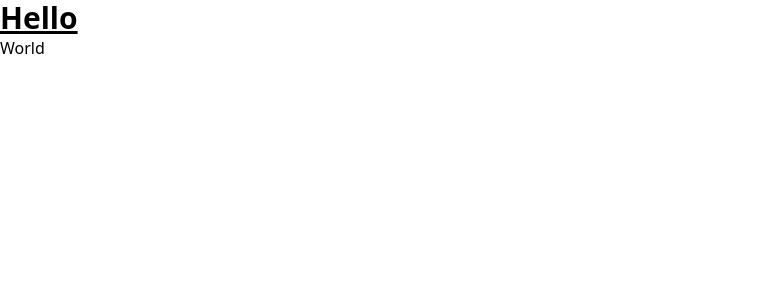
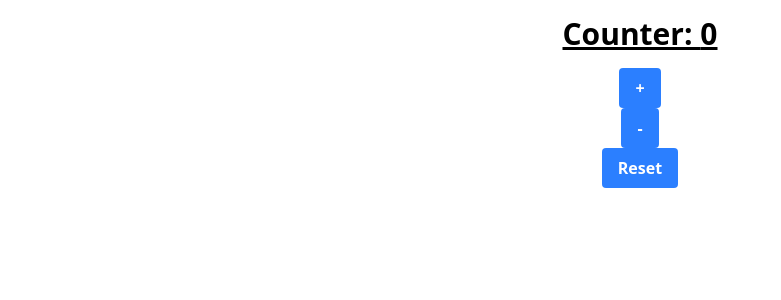
Before and after one commit to Eran2001/react-course, a React (Vite) app: page / in a window 1280 px wide. Shown: the top 300 px of the page, without its empty margins (0-781 px from the left). Built offline with nearby package versions, Linux system fonts and the light colour scheme.

Commit message:
add zustand state

```diff
--- a/package.json
+++ b/package.json
@@ -16,7 +16,8 @@
     "react": "^19.0.0",
     "react-dom": "^19.0.0",
     "react-router-dom": "^7.2.0",
-    "tailwindcss": "^4.0.14"
+    "tailwindcss": "^4.0.14",
+    "zustand": "^5.0.3"
   },
   "devDependencies": {
     "@eslint/js": "^9.19.0",
--- a/src/App.jsx
+++ b/src/App.jsx
@@ -1,8 +1,31 @@
+import useCounterStore from "./store";
+
 const FocusInput = () => {
+  const { count, increment, decrement, reset } = useCounterStore();
+
   return (
-    <div>
-      <h1 className="text-3xl font-bold underline">Hello</h1>
-      <h2 className="w-full">World</h2>
+    <div className="flex flex-col items-center justify-center">
+      <h1 className="text-3xl font-bold underline center m-4">
+        Counter: {count}
+      </h1>
+      <button
+        onClick={increment}
+        className="bg-blue-500 hover:bg-blue-700 text-white font-bold py-2 px-4 rounded"
+      >
+        +
+      </button>
+      <button
+        onClick={decrement}
+        className="bg-blue-500 hover:bg-blue-700 text-white font-bold py-2 px-4 rounded"
+      >
+        -
+      </button>
+      <button
+        onClick={reset}
+        className="bg-blue-500 hover:bg-blue-700 text-white font-bold py-2 px-4 rounded"
+      >
+        Reset
+      </button>
     </div>
   );
 };
--- /dev/null
+++ b/src/store.js
@@ -0,0 +1,10 @@
+import { create } from "zustand";
+
+const useCounterStore = create((set) => ({
+  count: 0,
+  increment: () => set((state) => ({ count: state.count + 1 })),
+  decrement: () => set((state) => ({ count: state.count - 1 })),
+  reset: () => set({ count: 0 }),
+}));
+
+export default useCounterStore;
```
Also changed, not shown: 1 other file (tests, documents, lock files or other folders).
